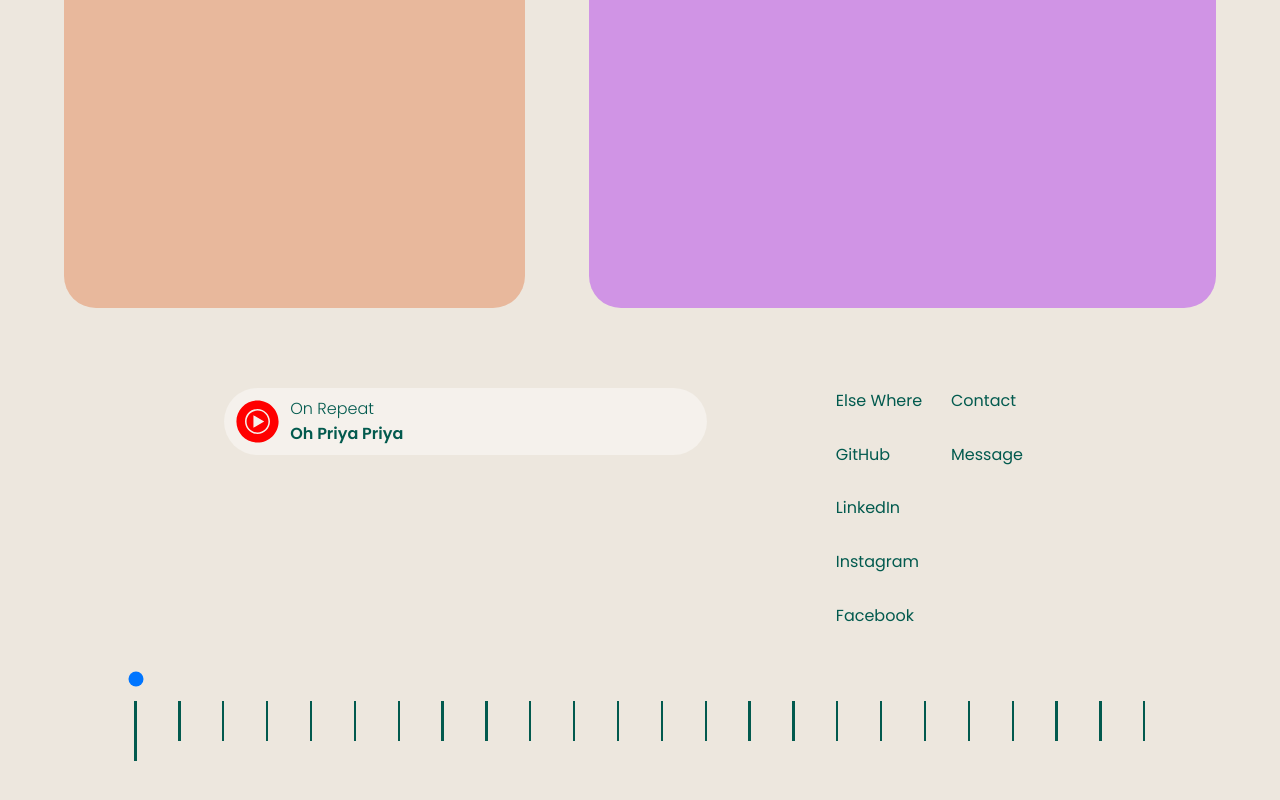
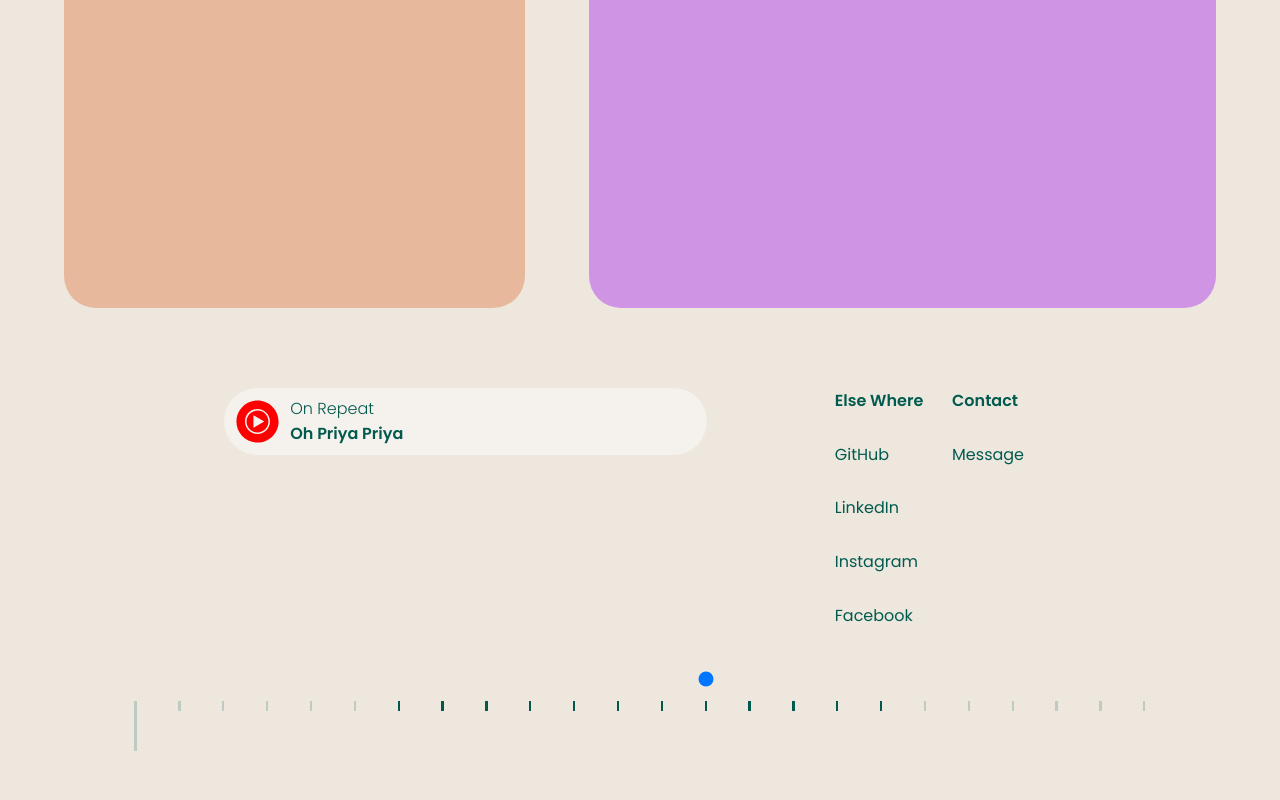
Before and after one commit to SaiKrishna6699/My-Portfolio, an Angular app: page /work in a window 1280 px wide. Shown: the part 1395-2195 px from the top of the page. Built offline with nearby package versions, Linux system fonts and the light colour scheme.

Commit message:
Made  changes in footer for range

```diff
--- a/src/app/components/footer/footer.component.html
+++ b/src/app/components/footer/footer.component.html
@@ -18,9 +18,8 @@
         </div>
         <div class="column col2">
             <div class="sub-column1">
-
                 <ul class="links">
-                    <li class="link">Else Where</li>
+                    <li class="link spl-link">Else Where</li>
                     <li class="link">GitHub</li>
                     <li class="link">LinkedIn</li>
                     <li class="link">Instagram</li>
@@ -29,17 +28,15 @@
             </div>
             <div class="sub-column2">
                 <ul class="links">
-                    <li class="link">Contact</li>
+                    <li class="link spl-link">Contact</li>
                     <li class="link">Message</li>
                 </ul>
             </div>
         </div>
     </div>
     <div class="row2">
-        <!-- <input type="range" min="1" max="24" step="1" value="1" name="range" class="range" id="range" list="hrs" (input)="updateLines($event)"/> -->
-        <!-- <input type="range" min="1" max="24" step="1" value="1" name="range" class="range" id="range" list="hrs" (input)="updateLines($event)"/> -->
-        <input type="range" min="1" max="24" step="1" value="1" name="range" class="range" id="range" list="hrs"
-            (input)="updateLines($event)" />
+        <input type="range" min="1" max="24" step="1" [value]="getStepForCurrentTime()" name="range" class="range"
+            id="range" list="hrs" (input)="updateLines($event)" />
 
 
         <datalist id="hrs">
@@ -71,7 +68,17 @@
         </datalist>
         <div class="line"></div>
         <div class="lines">
-            <!-- <div class="min-line"></div>
+            <div *ngFor="let line of generateArray(24); let i = index" class="min-line"
+                [style.height]="rangeValue === i + 1 ? '50px' : '10px'"
+                [ngClass]="{'first-six': i < 6, 'last-six': i >= 18}"></div>
+        </div>
+    </div>
+</div>
+
+<!-- <input type="range" min="1" max="24" step="1" value="1" name="range" class="range" id="range" list="hrs" (input)="updateLines($event)"/> -->
+<!-- <input type="range" min="1" max="24" step="1" value="1" name="range" class="range" id="range" list="hrs" (input)="updateLines($event)"/> -->
+
+<!-- <div class="min-line"></div>
             <div class="min-line"></div>
             <div class="min-line"></div>
             <div class="min-line"></div>
@@ -95,15 +102,8 @@
             <div class="min-line"></div>
             <div class="min-line"></div>
             <div class="min-line"></div> -->
-            <!-- <div class="min-line" *ngFor="let line of lines" [class.active]="line <= currentValue" [style.height]="getLineHeight(line)"></div>
+<!-- <div class="min-line" *ngFor="let line of lines" [class.active]="line <= currentValue" [style.height]="getLineHeight(line)"></div>
              -->
-            <!-- <div class="min-line"
+<!-- <div class="min-line"
                 *ngFor="let line of [1,2,3,4,5,6,7,8,9,10,11,12,13,14,15,16,17,18,19,20,21,22,23,24]; let i = index"
                 [style.height]="getLineHeight(line)"></div> -->
-
-            <div *ngFor="let line of generateArray(24); let i = index" class="min-line"
-                [style.height]="rangeValue === i + 1 ? '60px' : '40px'"></div>
-
-        </div>
-    </div>
-</div>
--- a/src/app/components/footer/footer.component.scss
+++ b/src/app/components/footer/footer.component.scss
@@ -2,6 +2,7 @@
 
 $slider-track-color: #ccc;
 $slider-thumb-color: $c1;
+$slider-thumb-color1: rgb(190, 203, 194);
 $slider-thumb-size: 50px;
 
 
@@ -90,6 +91,15 @@ $slider-thumb-size: 50px;
 
                         .link {
                             margin-bottom: 1.8rem;
+                            cursor: pointer;
+
+                            &:hover{
+                                color: darken($color: $slider-thumb-color, $amount: 0.5);
+                            }
+
+                            &.spl-link{
+                                font-weight: 600;
+                            }
                         }
                     }
                 }
@@ -144,14 +154,22 @@ $slider-thumb-size: 50px;
             display: flex;
             justify-content: space-between;
             flex-direction: row;
+            transform: rotate(180);
+
 
             .min-line {
                 width: 2.3px;
-                height: 40px;
+                height: 30px;
                 background-color: $slider-thumb-color;
                 transition: height 0.5s ease-in-out;
 
-                &:hover{
+                // 190,203,194
+                &.first-six,
+                &.last-six {
+                    background-color: $slider-thumb-color1;
+                }
+
+                &:hover {
                     height: 30px;
                     transition: height 0.5s ease-in-out;
                 }
--- a/src/app/components/footer/footer.component.ts
+++ b/src/app/components/footer/footer.component.ts
@@ -25,6 +25,31 @@ export class FooterComponent {
     this.rangeValue = Number(inputElement.value); // Update the rangeValue property
   }
 
+
+  getStepForCurrentTime(): number {
+    const currentDate = new Date();
+    const currentHour = currentDate.getHours();
+    let step = currentHour;
+
+    // Adjust step for 12-hour format (AM/PM)
+    if (step > 12) {
+      step -= 12;
+    }
+
+    // Map 12-hour format to 24-hour format
+    if (currentHour >= 12 && currentHour !== 24) {
+      step += 12;
+    }
+
+    // Special case for midnight (12AM)
+    if (currentHour === 0) {
+      step = 1;
+    }
+
+    console.log(step)
+
+    return step;
+  }
 
   generateArray(length: number): number[] {
     return Array.from({ length }, (_, index) => index);
```
